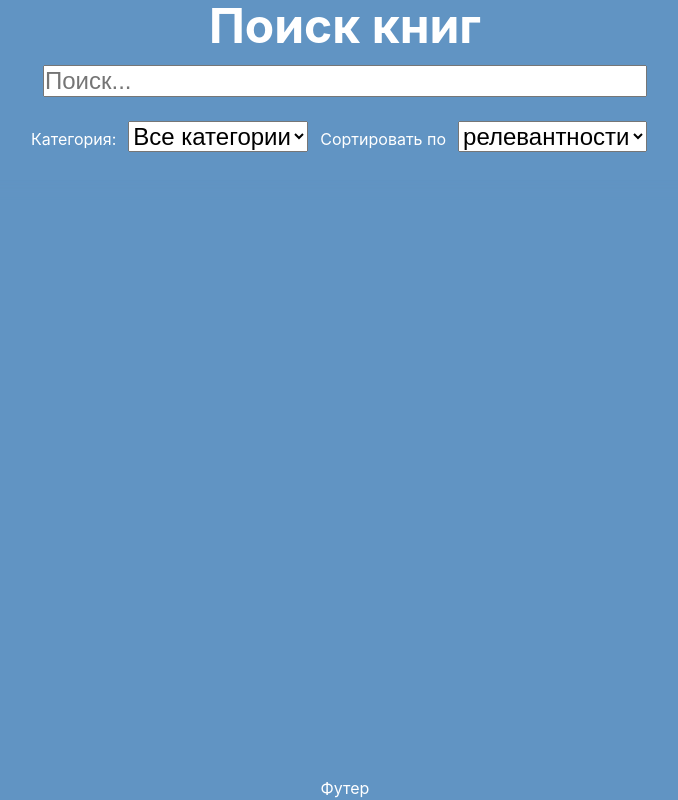
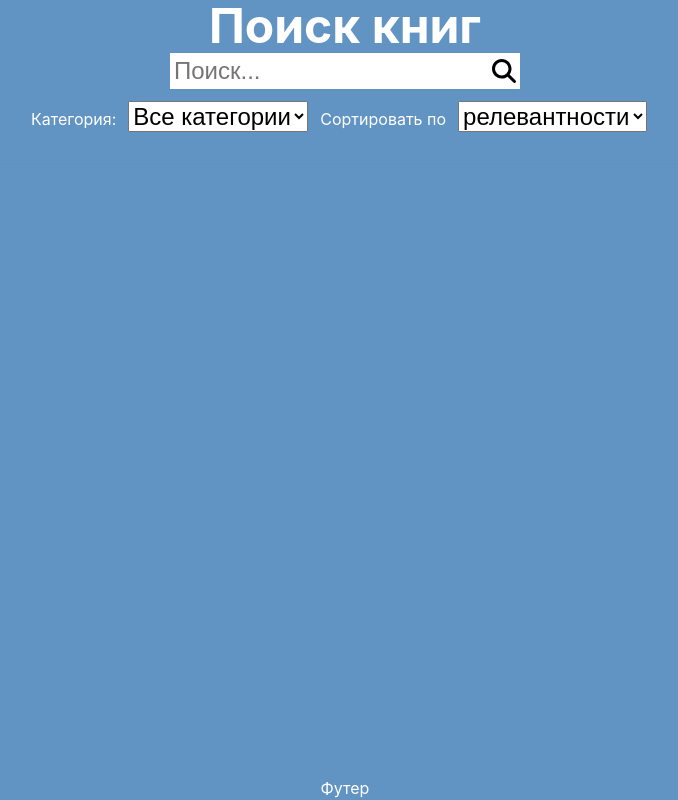
Before and after one commit to FaustLuck/fugr-ru, a React (Vite) app: page / in a window 1280 px wide. Shown: the whole page, without its empty margins (295-973 px from the left). Built offline with nearby package versions, Linux system fonts and the light colour scheme.

Commit message:
glass icon

```diff
--- a/src/components/Header/Header.jsx
+++ b/src/components/Header/Header.jsx
@@ -4,6 +4,7 @@ import { useDispatch } from "react-redux";
 import { getBooks, clear } from "@s/actions.js";
 import "@c/Header/Header.scss";
 import { useNavigate } from "react-router-dom";
+import imgURL from "@a/glass.svg";
 
 function Header() {
   const categories = [
@@ -37,11 +38,14 @@ function Header() {
     <header>
       <form>
         <h1>Поиск книг</h1>
-        <input placeholder="Поиск..." type="text"
-               className="search"
-               onChange={(e) => setSearchString(e.target.value)}
-               onKeyDown={sendQuery}
-        ></input>
+        <div className="search">
+          <input placeholder="Поиск..." type="text"
+                 className="search__input"
+                 onChange={(e) => setSearchString(e.target.value)}
+                 onKeyDown={sendQuery}
+          ></input>
+          <img src={imgURL} alt="Искать" title="Искать"/>
+        </div>
         {/*<input type="button" value="Поиск" title="Искать"/>*/}
         <div>
           <label>
--- a/src/components/Header/Header.scss
+++ b/src/components/Header/Header.scss
@@ -1,15 +1,15 @@
 header {
-  width: 100%;
-  text-align: center;
-  display: flex;
-  align-items: center;
+  //width: 100%;
+  //text-align: center;
+  //display: flex;
+  //align-items: center;
   position: sticky;
   top: 0;
   background-color: $primaryLight;
   padding-bottom: 1em;
   box-shadow: 0 9px 10px 0 $primaryLight;
 
-  @include darkMode{
+  @include darkMode {
     background-color: $primaryDark;
     box-shadow: 0 9px 10px 0 $primaryDark;
   }
@@ -18,15 +18,31 @@ header {
 form {
   display: flex;
   flex-direction: column;
+  align-items: center;
   margin: 0 auto;
 }
 
 .search {
-  position: relative;
-  font-size: 1.5em;
-  margin: .5em;
+  display: flex;
+  background-color: $primaryTextLight;
+  width: fit-content;
+  align-items: center;
+  padding: .25em;
 
-  &::after {
-    position: absolute;
+  @include darkMode {
+    background-color: $primaryTextDark;
+  }
+
+
+  &__input {
+    font-size: 1.5em;
+    appearance: none;
+    border: none;
+    outline: none;
+  }
+
+  & > img {
+    height: 1.5em;
+    margin-left: .5em;
   }
 }
```
